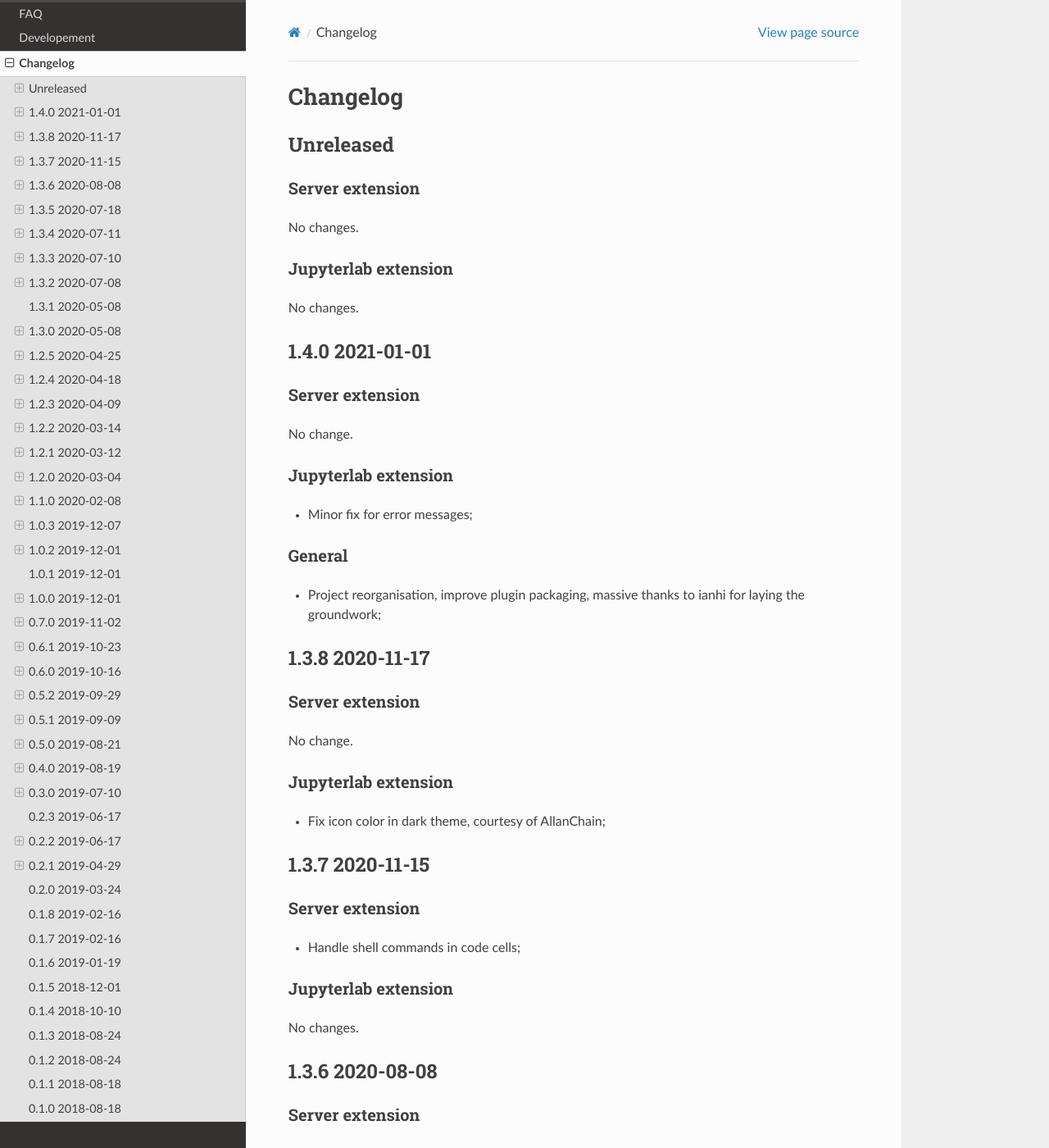
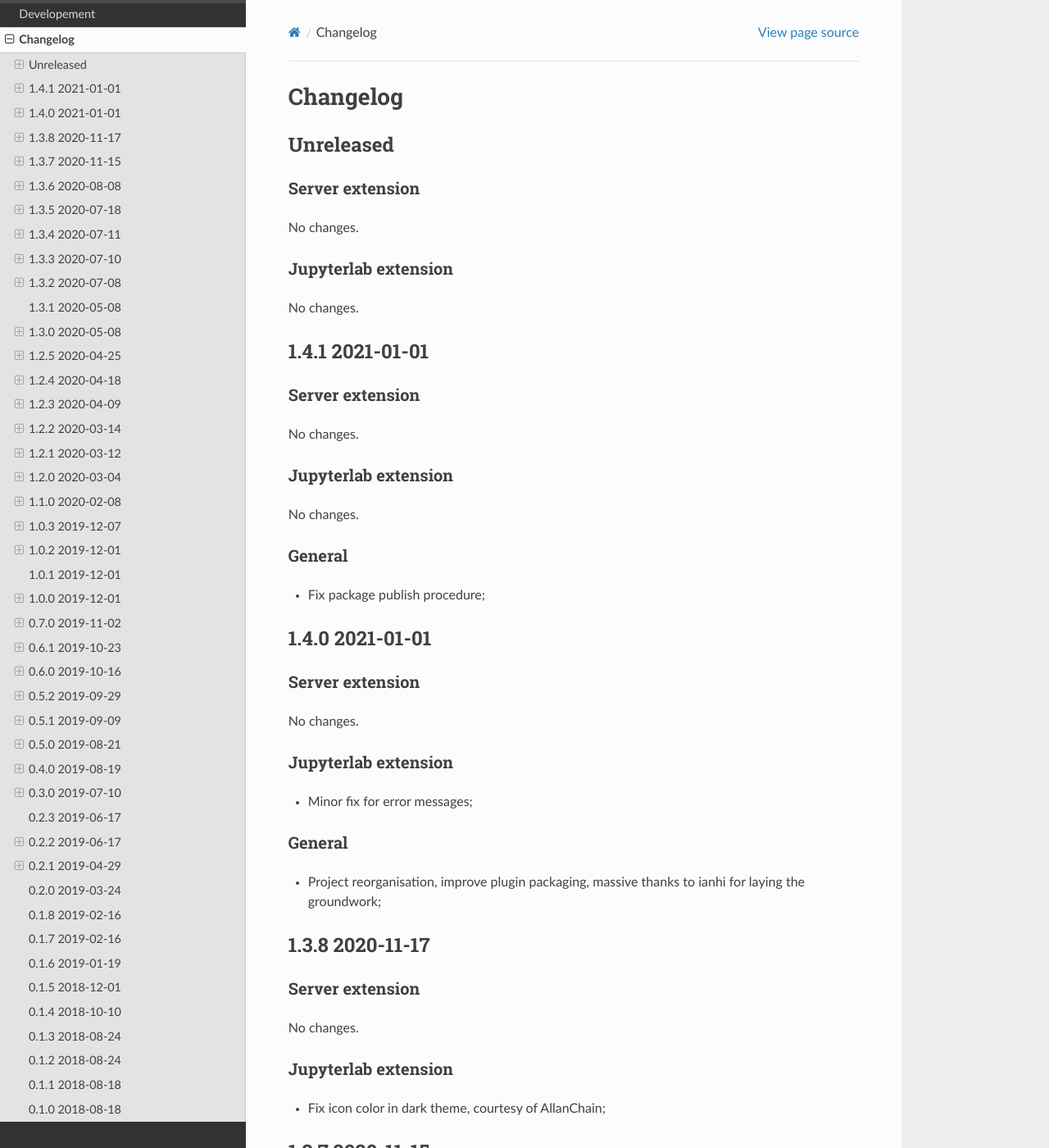
Before and after one commit to jupyterlab-contrib/jupyterlab_code_formatter, a Sphinx documentation site: the page built from docs/changelog.rst, in a window 1280 px wide and 1400 px high. Shown: the whole window at 82% size. Built offline with Sphinx 7.4.7 and the Read the Docs theme 2.0.0, drawn with Linux system fonts in a browser that asks for light colours; some of the changed text lies outside the part shown.

Commit message:
Publish 1.4.1

```diff
--- a/docs/changelog.rst
+++ b/docs/changelog.rst
@@ -14,13 +14,31 @@ Jupyterlab extension
 
 No changes.
 
+1.4.1 2021-01-01
+================
+
+Server extension
+----------------
+
+No changes.
+
+Jupyterlab extension
+--------------------
+
+No changes.
+
+General
+-------
+
+* Fix package publish procedure;
+
 1.4.0 2021-01-01
 ================
 
 Server extension
 ----------------
 
-No change.
+No changes.
 
 Jupyterlab extension
 --------------------
@@ -38,7 +56,7 @@ General
 Server extension
 ----------------
 
-No change.
+No changes.
 
 Jupyterlab extension
 --------------------
@@ -277,7 +295,7 @@ Server extension
 Jupyterlab extension
 --------------------
 
-No change.
+No changes.
 
 1.0.1 2019-12-01
 ================
@@ -369,7 +387,7 @@ Server extension
 Jupyterlab extension
 --------------------
 
-No change.
+No changes.
 
 
 0.5.1 2019-09-09
@@ -384,7 +402,7 @@ Server extension
 Jupyterlab extension
 --------------------
 
-No change.
+No changes.
 
 0.5.0 2019-08-21
 ================
--- a/package.json
+++ b/package.json
@@ -1,6 +1,6 @@
 {
   "name": "@ryantam626/jupyterlab_code_formatter",
-  "version": "1.4.0",
+  "version": "1.4.1",
   "description": "Code formatter for JupyterLab.",
   "keywords": [
     "jupyter",
```
Also changed, not shown: 1 other file.
